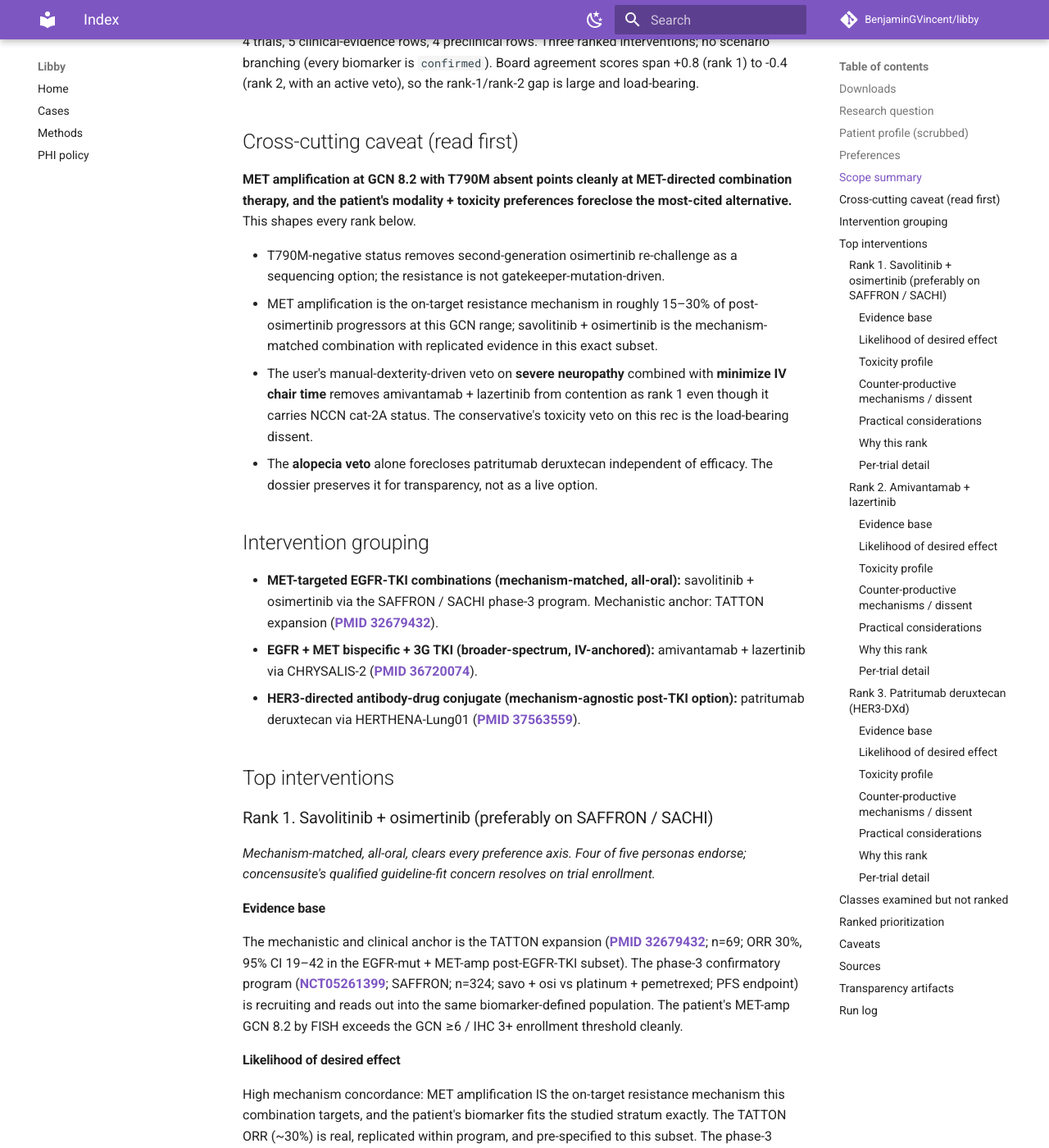
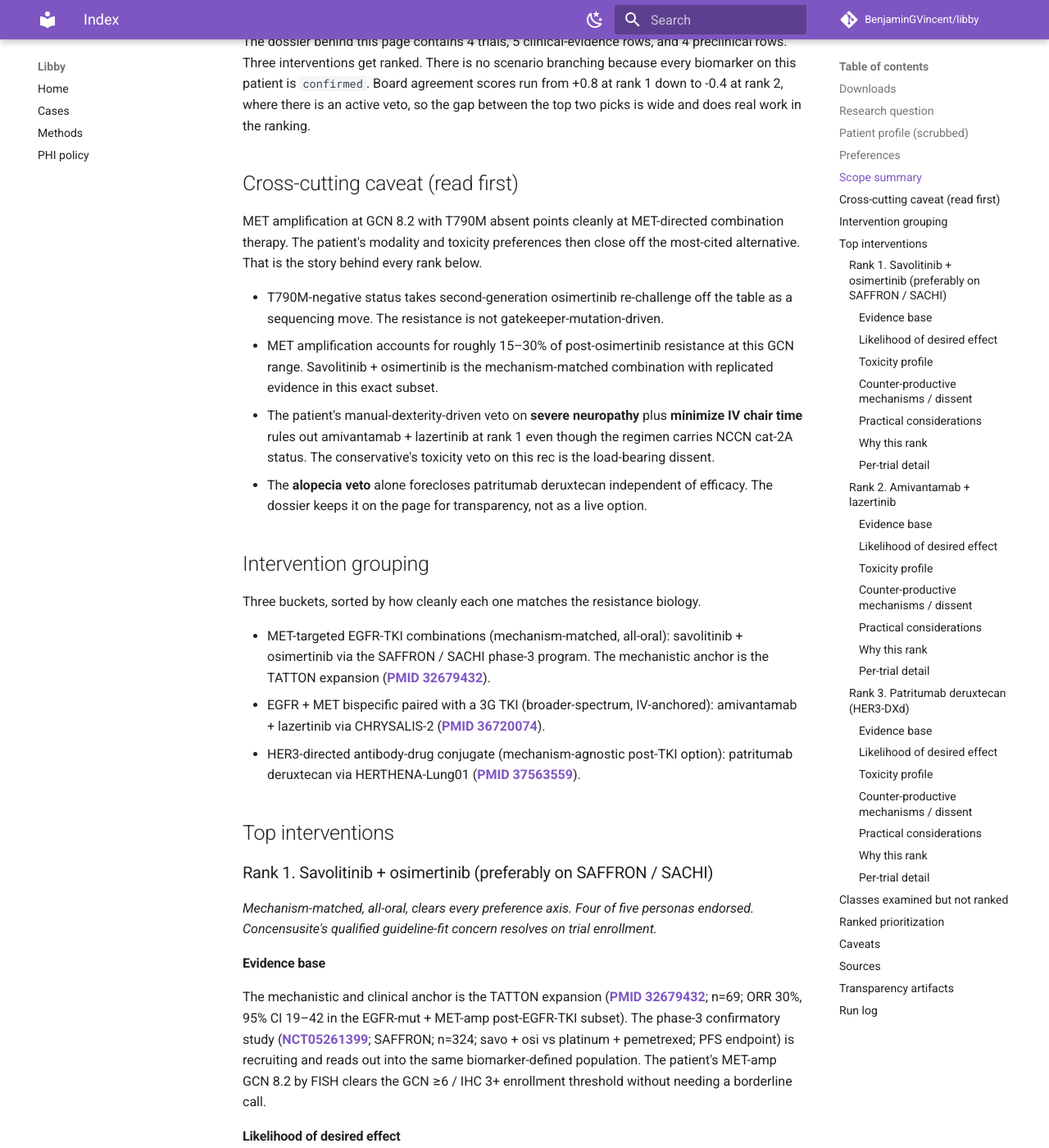
Before and after one commit to BenjaminGVincent/libby, an MkDocs documentation site: the page built from docs/cases/demo-nsclc-egfr-l858r-post-osi-d3m0/index.md, in a window 1280 px wide and 1400 px high, scrolled down 1273 px. Shown: the whole window at 82% size. Built offline with MkDocs 1.6.1 and Material for MkDocs 9.7.7, drawn with Linux system fonts in a browser that asks for light colours; comment, search, counter and statistics services are not loaded; some of the changed text lies outside the part shown.

Commit message:
chore: re-run PI with humanizer pass on both cases
PI rewrote both index.md files under the new Voice — humanizer pass section.
Both passes were tightening rather than rewriting (osteo: 20 insertions /
19 deletions; demo: net +9 words). Promotional language and significance
inflation removed from per-rank narratives; em-dash overuse trimmed;
inline-bold-header bullet scaffolding stripped from Caveats lists; "AI
vocabulary" tells (irrespective, central scientific question) replaced with
plain words. Numerics (HRs, ORRs, CIs, p-values, agreement scores, dose
syntax) preserved verbatim per the PI-specific override. Load-bearing
veto / dissent / biomarker-foreclosure language preserved verbatim
("The critic's dissent persists", "foreclosed if IHC is negative",
"Conservative issued a toxicity veto on stated severe-neuropathy and
IV-burden grounds"). recommendations.jsonl unchanged on both cases.

Translator already re-ran earlier today with humanizer; reporter has had
humanizer integrated for a while. Build scripts regenerated PDFs/HTML;
PHI scan + mkdocs --strict green.

Co-Authored-By: Claude Opus 4.7 (1M context) <noreply@anthropic.com>

```diff
--- a/docs/cases/demo-nsclc-egfr-l858r-post-osi-d3m0/index.md
+++ b/docs/cases/demo-nsclc-egfr-l858r-post-osi-d3m0/index.md
@@ -16,7 +16,7 @@
 
 ## Research question
 
-In stage IV EGFR L858R-mutant lung adenocarcinoma after 22 months of first-line osimertinib (PR), with on-target MET amplification (GCN 8.2 by FISH) and T790M absent, what next-line interventions could target the resistance mechanism — given a working artist who needs her hands and prefers oral therapy plus trials?
+A working artist in her 60s has stage IV EGFR L858R lung adenocarcinoma. She got 22 months out of first-line osimertinib (PR), and now she is progressing. The tumor is T790M-negative but MET-amplified at GCN 8.2 by FISH. What should the next line of therapy target, given that she needs her hands, prefers oral therapy, and is open to trials?
 
 ## Patient profile (scrubbed)
 
@@ -38,61 +38,63 @@ In stage IV EGFR L858R-mutant lung adenocarcinoma after 22 months of first-line
 
 ## Scope summary
 
-4 trials, 5 clinical-evidence rows, 4 preclinical rows. Three ranked interventions; no scenario branching (every biomarker is `confirmed`). Board agreement scores span +0.8 (rank 1) to -0.4 (rank 2, with an active veto), so the rank-1/rank-2 gap is large and load-bearing.
+The dossier behind this page contains 4 trials, 5 clinical-evidence rows, and 4 preclinical rows. Three interventions get ranked. There is no scenario branching because every biomarker on this patient is `confirmed`. Board agreement scores run from +0.8 at rank 1 down to -0.4 at rank 2, where there is an active veto, so the gap between the top two picks is wide and does real work in the ranking.
 
 ## Cross-cutting caveat (read first)
 
-**MET amplification at GCN 8.2 with T790M absent points cleanly at MET-directed combination therapy, and the patient's modality + toxicity preferences foreclose the most-cited alternative.** This shapes every rank below.
+MET amplification at GCN 8.2 with T790M absent points cleanly at MET-directed combination therapy. The patient's modality and toxicity preferences then close off the most-cited alternative. That is the story behind every rank below.
 
-- T790M-negative status removes second-generation osimertinib re-challenge as a sequencing option; the resistance is not gatekeeper-mutation-driven.
-- MET amplification is the on-target resistance mechanism in roughly 15–30% of post-osimertinib progressors at this GCN range; savolitinib + osimertinib is the mechanism-matched combination with replicated evidence in this exact subset.
-- The user's manual-dexterity-driven veto on **severe neuropathy** combined with **minimize IV chair time** removes amivantamab + lazertinib from contention as rank 1 even though it carries NCCN cat-2A status. The conservative's toxicity veto on this rec is the load-bearing dissent.
-- The **alopecia veto** alone forecloses patritumab deruxtecan independent of efficacy. The dossier preserves it for transparency, not as a live option.
+- T790M-negative status takes second-generation osimertinib re-challenge off the table as a sequencing move. The resistance is not gatekeeper-mutation-driven.
+- MET amplification accounts for roughly 15–30% of post-osimertinib resistance at this GCN range. Savolitinib + osimertinib is the mechanism-matched combination with replicated evidence in this exact subset.
+- The patient's manual-dexterity-driven veto on **severe neuropathy** plus **minimize IV chair time** rules out amivantamab + lazertinib at rank 1 even though the regimen carries NCCN cat-2A status. The conservative's toxicity veto on this rec is the load-bearing dissent.
+- The **alopecia veto** alone forecloses patritumab deruxtecan independent of efficacy. The dossier keeps it on the page for transparency, not as a live option.
 
 ## Intervention grouping
 
-- **MET-targeted EGFR-TKI combinations (mechanism-matched, all-oral):** savolitinib + osimertinib via the SAFFRON / SACHI phase-3 program. Mechanistic anchor: TATTON expansion ([PMID 32679432](https://pubmed.ncbi.nlm.nih.gov/32679432)).
-- **EGFR + MET bispecific + 3G TKI (broader-spectrum, IV-anchored):** amivantamab + lazertinib via CHRYSALIS-2 ([PMID 36720074](https://pubmed.ncbi.nlm.nih.gov/36720074)).
-- **HER3-directed antibody-drug conjugate (mechanism-agnostic post-TKI option):** patritumab deruxtecan via HERTHENA-Lung01 ([PMID 37563559](https://pubmed.ncbi.nlm.nih.gov/37563559)).
+Three buckets, sorted by how cleanly each one matches the resistance biology.
+
+- MET-targeted EGFR-TKI combinations (mechanism-matched, all-oral): savolitinib + osimertinib via the SAFFRON / SACHI phase-3 program. The mechanistic anchor is the TATTON expansion ([PMID 32679432](https://pubmed.ncbi.nlm.nih.gov/32679432)).
+- EGFR + MET bispecific paired with a 3G TKI (broader-spectrum, IV-anchored): amivantamab + lazertinib via CHRYSALIS-2 ([PMID 36720074](https://pubmed.ncbi.nlm.nih.gov/36720074)).
+- HER3-directed antibody-drug conjugate (mechanism-agnostic post-TKI option): patritumab deruxtecan via HERTHENA-Lung01 ([PMID 37563559](https://pubmed.ncbi.nlm.nih.gov/37563559)).
 
 ## Top interventions
 
 ### Rank 1. Savolitinib + osimertinib (preferably on SAFFRON / SACHI)
 
-*Mechanism-matched, all-oral, clears every preference axis. Four of five personas endorse; concensusite's qualified guideline-fit concern resolves on trial enrollment.*
+*Mechanism-matched, all-oral, clears every preference axis. Four of five personas endorsed. Concensusite's qualified guideline-fit concern resolves on trial enrollment.*
 
 #### Evidence base
 
-The mechanistic and clinical anchor is the TATTON expansion ([PMID 32679432](https://pubmed.ncbi.nlm.nih.gov/32679432); n=69; ORR 30%, 95% CI 19–42 in the EGFR-mut + MET-amp post-EGFR-TKI subset). The phase-3 confirmatory program ([NCT05261399](https://clinicaltrials.gov/study/NCT05261399); SAFFRON; n=324; savo + osi vs platinum + pemetrexed; PFS endpoint) is recruiting and reads out into the same biomarker-defined population. The patient's MET-amp GCN 8.2 by FISH exceeds the GCN ≥6 / IHC 3+ enrollment threshold cleanly.
+The mechanistic and clinical anchor is the TATTON expansion ([PMID 32679432](https://pubmed.ncbi.nlm.nih.gov/32679432); n=69; ORR 30%, 95% CI 19–42 in the EGFR-mut + MET-amp post-EGFR-TKI subset). The phase-3 confirmatory study ([NCT05261399](https://clinicaltrials.gov/study/NCT05261399); SAFFRON; n=324; savo + osi vs platinum + pemetrexed; PFS endpoint) is recruiting and reads out into the same biomarker-defined population. The patient's MET-amp GCN 8.2 by FISH clears the GCN ≥6 / IHC 3+ enrollment threshold without needing a borderline call.
 
 #### Likelihood of desired effect
 
-High mechanism concordance: MET amplification IS the on-target resistance mechanism this combination targets, and the patient's biomarker fits the studied stratum exactly. The TATTON ORR (~30%) is real, replicated within program, and pre-specified to this subset. The phase-3 readout will quantify durability and PFS gain over chemotherapy.
+Mechanism concordance is high. MET amplification IS the on-target resistance mechanism this combination targets, and the patient's biomarker fits the studied stratum exactly. The TATTON ORR (~30%) is real, replicated within the program, and pre-specified to this subset. The phase-3 readout will quantify durability and PFS gain over chemotherapy.
 
 #### Toxicity profile
 
-- LFT elevation (manageable with dose reduction)
+- LFT elevation, manageable with dose reduction
 - Peripheral edema
 - Fatigue
-- All-oral; no inpatient component
-- No severe-neuropathy signal in either TATTON or SAFFRON program reports
+- All-oral, with no inpatient component
+- No severe-neuropathy signal in either TATTON or the broader SAFFRON program
 
-User vetoes (severe neuropathy, cardiotoxicity, alopecia): all clear. Modality constraints (oral, no inpatient, minimize IV): all clear.
+User vetoes (severe neuropathy, cardiotoxicity, alopecia) all clear. Modality constraints (oral, no inpatient, minimize IV) all clear.
 
 #### Counter-productive mechanisms / dissent
 
-Endorsed by risktaker, conservative, critic, and advocate. Concensusite raised a *qualified guideline-fit* concern: this combination is not currently NCCN-listed as a recommended regimen, so off-trial use is off-label. The resolution is trial enrollment, which is itself preferred by the patient. No persona dissented or vetoed.
+Endorsed by risktaker, conservative, critic, and advocate. Concensusite raised a *qualified guideline-fit* concern: the combination is not currently NCCN-listed as a recommended regimen, so off-trial use is off-label. The resolution is trial enrollment, which the patient already prefers. No persona dissented or vetoed.
 
 #### Practical considerations
 
 - All-oral: savolitinib 300 mg PO BID + osimertinib 80 mg PO daily
-- Trial enrollment route is the guideline-aligned path
-- Off-trial use is off-label — surface this with the treating team
-- LFT monitoring at baseline + every 2–4 weeks early in therapy
+- Trial enrollment is the guideline-aligned route
+- Off-trial use is off-label, so flag it with the treating team
+- LFT monitoring at baseline plus every 2–4 weeks early in therapy
 
 #### Why this rank
 
-Strong combined evidence-and-preference fit. Every preference axis clears; mechanism matches the biomarker; agreement_score (+0.8) is the highest in the dossier. The rank-1/rank-2 gap is +1.2 (vs amivantamab + lazertinib at -0.4), which reflects both the active veto on rank 2 and the better preference fit here.
+Strong combined evidence-and-preference fit. Every preference axis clears, the mechanism matches the biomarker, and the agreement_score (+0.8) is the highest in the dossier. The rank-1/rank-2 gap is +1.2 (vs amivantamab + lazertinib at -0.4), driven both by the active veto on rank 2 and by the better preference fit here.
 
 #### Per-trial detail
 
@@ -109,18 +111,18 @@ Strong combined evidence-and-preference fit. Every preference axis clears; mecha
 
 #### Evidence base
 
-CHRYSALIS-2 ([PMID 36720074](https://pubmed.ncbi.nlm.nih.gov/36720074); single-arm phase 1/2; n=162; post-osimertinib EGFR-mutant biomarker subset including MET-amp): ORR 36% (95% CI 28–45). NCCN NSCLC v3.2025 category 2A; ESMO MCBS B.
+CHRYSALIS-2 ([PMID 36720074](https://pubmed.ncbi.nlm.nih.gov/36720074); single-arm phase 1/2; n=162; post-osimertinib EGFR-mutant biomarker subset including MET-amp): ORR 36% (95% CI 28–45). NCCN NSCLC v3.2025 category 2A. ESMO MCBS B.
 
 #### Likelihood of desired effect
 
-Effect size is real and slightly larger than rank 1's ORR. Biomarker fit is acceptable (EGFR L858R + MET-amp permitted), though the trial isn't enriched specifically for MET-amplified post-osimertinib progressors at this GCN range.
+Effect size is real and slightly larger than rank 1's ORR. Biomarker fit is acceptable (EGFR L858R + MET-amp permitted), but the trial is not enriched specifically for MET-amplified post-osimertinib progressors at this GCN range, so the subset estimate is less granular than TATTON's.
 
 #### Toxicity profile
 
-- **Severe neuropathy** in combination data — triggers user veto
+- **Severe neuropathy** in combination data, which triggers the user veto
 - IRR grade 3+ ~7%
 - Rash
-- Inpatient or extended chair-time IV cycle 1 — triggers modality preference conflicts (no inpatient infusion; minimize IV chair time)
+- Inpatient or extended chair-time IV cycle 1, which conflicts with both modality preferences (no inpatient infusion; minimize IV chair time)
 
 For a working artist whose manual dexterity matters more than typical, the neuropathy risk is decision-relevant beyond the categorical veto.
 
@@ -128,17 +130,17 @@ For a working artist whose manual dexterity matters more than typical, the neuro
 
 **Conservative issued a toxicity veto on stated severe-neuropathy and IV-burden grounds.** Advocate dissented on preference fit. Critic dissented on evidence-quality grounds (single-arm phase 1/2, no randomized comparator in the post-osimertinib subset). Risktaker endorsed on effect size; concensusite endorsed on NCCN guideline alignment.
 
-The veto is honored, not silently dropped: per PI synthesis rules, this row stays on the page as `considered_with_caveats` so the user sees what was considered. Override of the conservative's veto is **not** recommended absent failure of the rank-1 option.
+The veto is honored, not silently dropped. Per PI synthesis rules this row stays on the page as `considered_with_caveats` so the user sees what was considered. Override of the conservative's veto is **not** recommended absent failure of the rank-1 option.
 
 #### Practical considerations
 
-- amivantamab 1050 mg IV weekly cycle 1 then q2w + lazertinib 240 mg PO daily
-- Subcutaneous amivantamab formulation in development; AE re-profiling pending
+- Amivantamab 1050 mg IV weekly cycle 1 then q2w + lazertinib 240 mg PO daily
+- Subcutaneous amivantamab is in development; AE re-profiling pending
 - NCCN-recommended; off-label considerations are weaker than for rank 1
 
 #### Why this rank
 
-Below savolitinib + osimertinib because of the active toxicity veto plus the modality conflict, despite the slightly larger ORR. Above patritumab deruxtecan because two personas affirmatively endorsed and the alopecia veto on rank 3 is unconditional.
+Below savolitinib + osimertinib because of the active toxicity veto plus the modality conflict, even though the ORR is slightly larger. Above patritumab deruxtecan because two personas affirmatively endorsed and the alopecia veto on rank 3 is unconditional.
 
 #### Per-trial detail
 
@@ -158,28 +160,28 @@ HERTHENA-Lung01 ([PMID 37563559](https://pubmed.ncbi.nlm.nih.gov/37563559); sing
 
 #### Likelihood of desired effect
 
-The mechanism (HER3-targeted antibody-drug conjugate) is mechanism-agnostic relative to the patient's MET-amp resistance — it targets HER3 expression rather than the resistance pathway. Effect is real but mechanism-fit is weaker than rank 1.
+The mechanism (HER3-targeted antibody-drug conjugate) is mechanism-agnostic relative to the patient's MET-amp resistance. It targets HER3 expression rather than the resistance pathway. The effect is real, but the mechanism fit is weaker than at rank 1.
 
 #### Toxicity profile
 
 - ILD grade 3+ ~5%
-- **Alopecia** — triggers user veto
+- **Alopecia**, which triggers the user veto
 - Thrombocytopenia
 - IV q3w
 
 #### Counter-productive mechanisms / dissent
 
-Only the risktaker advanced this rec. Advocate did not advance it because the alopecia veto was stated. No formal veto was issued because the dossier surfaced the rec only after ranks 1 and 2 were established.
+Only the risktaker advanced this rec. Advocate did not advance it because the alopecia veto was already on the table. No formal veto was issued because the dossier surfaced the rec only after ranks 1 and 2 were established.
 
 #### Practical considerations
 
 - 5.6 mg/kg IV q3w
 - Not currently NCCN-endorsed as standard for this setting
-- ILD risk requires baseline pulmonary function + monitoring
+- ILD risk requires baseline pulmonary function plus ongoing monitoring
 
 #### Why this rank
 
-Below ranks 1 and 2 because the alopecia veto is unconditional. Surfaced for transparency so the user can ask her oncologist whether re-weighting the alopecia veto changes the calculus — that's a conversation, not a recommendation.
+Below ranks 1 and 2 because the alopecia veto is unconditional. The rec is on the page for transparency: the user can ask her oncologist whether re-weighting the alopecia veto changes the calculus. That is a conversation, not a recommendation.
 
 #### Per-trial detail
 
@@ -189,8 +191,8 @@ Below ranks 1 and 2 because the alopecia veto is unconditional. Surfaced for tra
 
 ## Classes examined but not ranked
 
-- **Osimertinib re-challenge / dose escalation:** T790M absent — gatekeeper-mutation pathway is not the resistance mechanism, so re-challenge has no biomarker rationale.
-- **MET-targeted monotherapy (capmatinib, tepotinib):** mechanistically targets the same feature class as the rank-1 savolitinib + osimertinib combo, but the approved indications are METex14 not amplification — biomarker subset mismatch.
+- Osimertinib re-challenge or dose escalation: T790M is absent, so the gatekeeper-mutation pathway is not the resistance mechanism, and re-challenge has no biomarker rationale.
+- MET-targeted monotherapy (capmatinib, tepotinib): the mechanism overlaps with the rank-1 savolitinib + osimertinib combo, but the approved indications cover METex14 rather than amplification, so the biomarker subset does not match.
 
 ## Ranked prioritization
 
@@ -202,15 +204,15 @@ Below ranks 1 and 2 because the alopecia veto is unconditional. Surfaced for tra
 
 ## Caveats
 
-- **Evidence base is modest in size.** Rank 1's anchor is a 69-patient TATTON expansion plus a recruiting phase 3; rank 2's anchor is a 162-patient single-arm; rank 3's anchor is a 225-patient single-arm. None has a randomized comparator in the patient's exact biomarker stratum yet.
-- **No OS data** for any of the three ranked interventions in the post-osimertinib MET-amp setting specifically. Effect estimates are ORR-based; durability is the open question for all three.
-- **Patient-context veto sensitivity.** Two of three rec-ranks turn on user vetoes (neuropathy, alopecia) tied to the patient's working-artist context. The board treated these as load-bearing, not disposable.
-- **What would change the ranking:**
-    - SAFFRON OS readout, if it confirms a meaningful PFS / OS benefit, would tighten rank 1's confidence and may push it from "preferred" to "guideline-fit."
-    - A MET-amp-stratified amivantamab + lazertinib randomized readout that mitigates neuropathy (e.g. with the SC formulation) could narrow the rank-1 / rank-2 gap, but the modality preference would still anchor rank 1 above it.
-    - User re-weighting of the alopecia veto would move patritumab deruxtecan from rank 3 (`considered_with_caveats`) to rank 2 if the user accepted the alopecia tradeoff.
+- The evidence base is modest in size. Rank 1's anchor is a 69-patient TATTON expansion plus a recruiting phase 3. Rank 2's anchor is a 162-patient single-arm. Rank 3's anchor is a 225-patient single-arm. None has a randomized comparator in this patient's exact biomarker stratum yet.
+- No OS data exist for any of the three ranked interventions in the post-osimertinib MET-amp setting specifically. Effect estimates are ORR-based, and durability is the open question for all three.
+- Two of the three rec-ranks turn on user vetoes (neuropathy, alopecia) tied to the working-artist context. The board treated those as load-bearing, not disposable.
+- What would change the ranking:
+    - A SAFFRON OS readout that confirms a meaningful PFS / OS benefit would tighten rank 1's confidence and could push it from "preferred" to "guideline-fit."
+    - A MET-amp-stratified amivantamab + lazertinib randomized readout that mitigates neuropathy (for example with the SC formulation) could narrow the rank-1 / rank-2 gap, but the modality preference would still anchor rank 1 above it.
+    - If the user re-weighted the alopecia veto, patritumab deruxtecan would move from rank 3 (`considered_with_caveats`) to rank 2.
     - Failure of the rank-1 option (intolerance, progression, slot unavailability) is the explicit precondition for revisiting rank 2 with the conservative's veto on the table.
-- **Re-scoping caveat.** If the patient's clinical state changes (e.g. CNS progression, declining ECOG), or if the modality preference relaxes, the ranking shifts. The current page assumes the stated profile and preferences hold.
+- Re-scoping caveat. If the patient's clinical state changes (CNS progression, declining ECOG) or if the modality preference relaxes, the ranking shifts. The current page assumes the stated profile and preferences hold.
 
 ## Sources
 
@@ -237,7 +239,7 @@ Below ranks 1 and 2 because the alopecia veto is unconditional. Surfaced for tra
 
 ## Run log
 
-Demo case authored May 2026 with synthetic data for smoke-testing the pipeline. No real patient information is represented. Re-rendered to shieldbreak-flavored layout in the same month after Libby's PI authoring contract was updated to mirror `pirl-unc/io-shieldbreak`.
+This is a demo case authored in May 2026 with synthetic data so the pipeline can be smoke-tested. No real patient is represented. The page was re-rendered into the shieldbreak-flavored layout the same month after Libby's PI authoring contract was updated to mirror `pirl-unc/io-shieldbreak`, then re-run with the humanizer pass once that was added to the contract.
 
 !!! danger disclaimer "Decision support, not medical advice"
     Libby is experimental. The recommendations on this page have **not** been
```
Also changed, not shown: docs/cases/osteosarcoma-mets-dll3-h7r2/index.md (+19 -19 lines), 8 other files.
